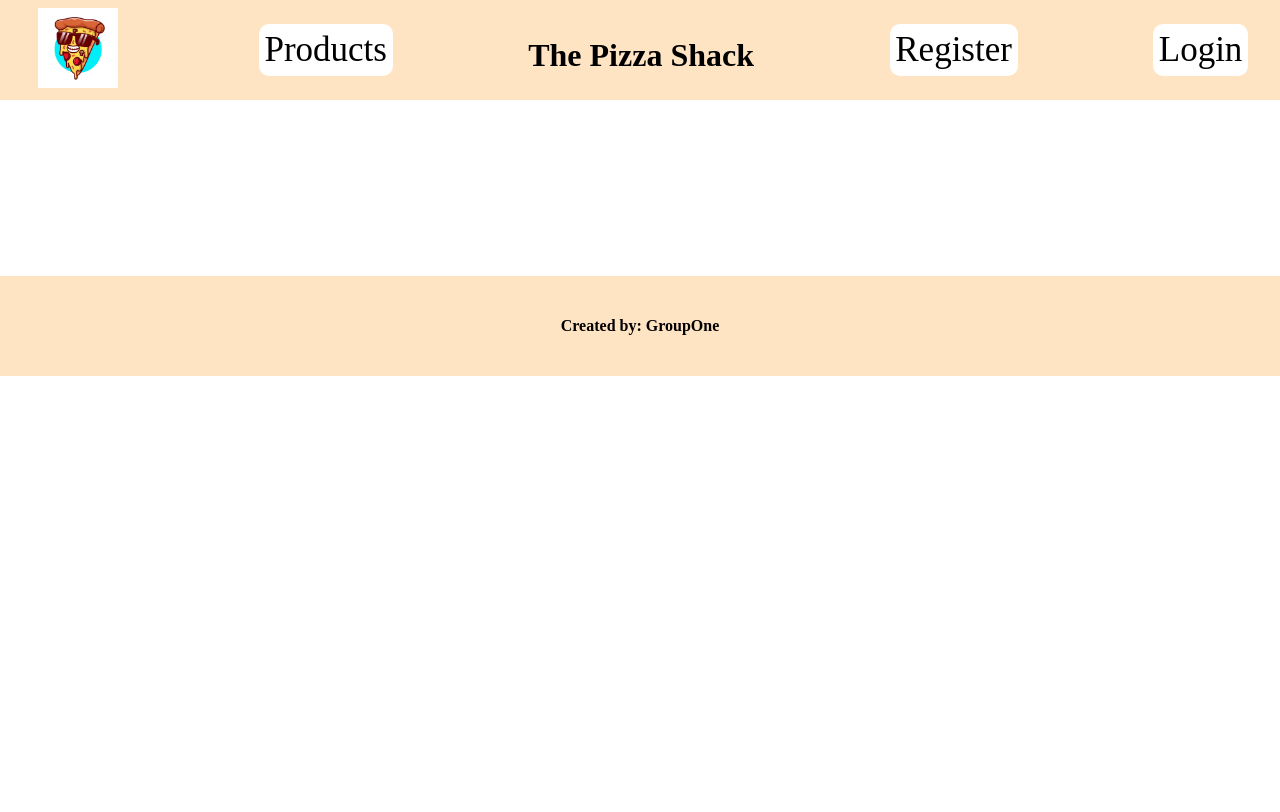
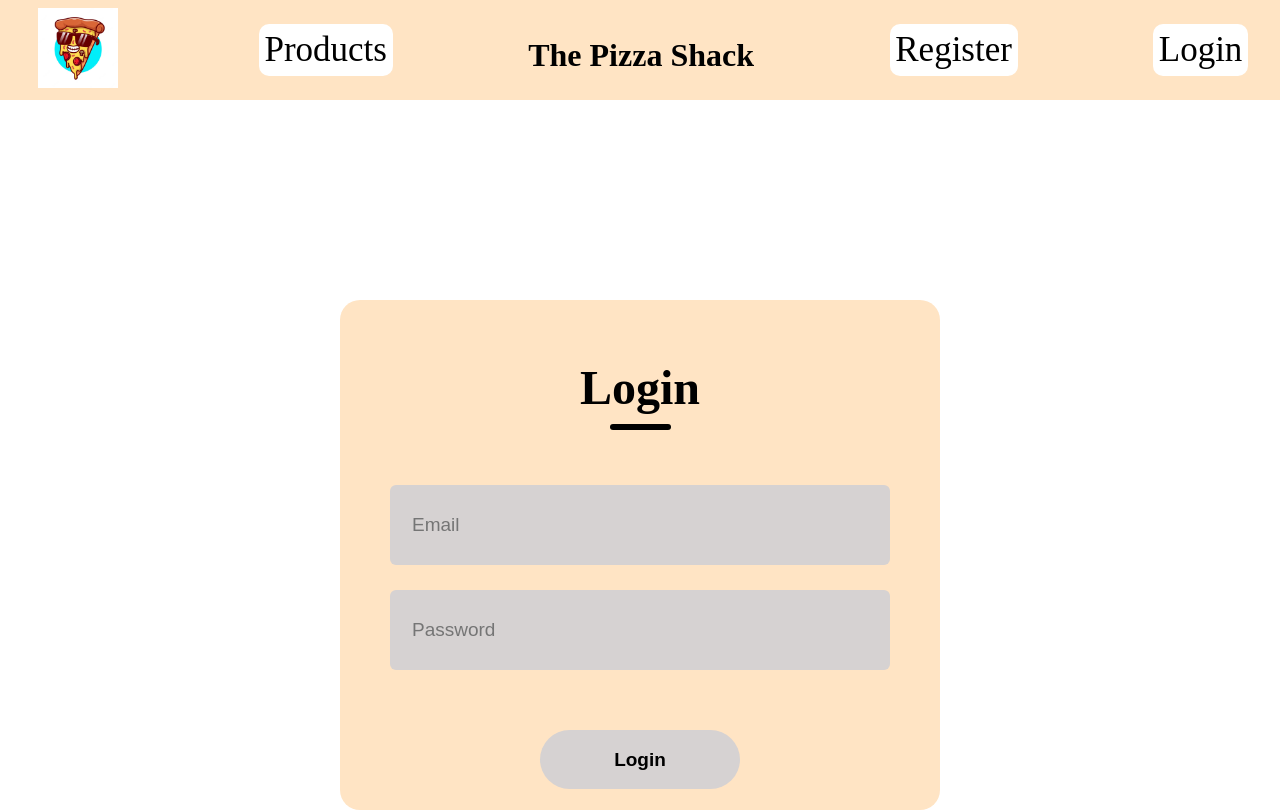
Before and after one commit to Markcanderson8/GroupOne, a React (Create React App) app in the folder pizzaFrontEnd/: page /login in a window 1280 px wide. Shown: the top 812 px of the page. Built offline with nearby package versions, Linux system fonts and the light colour scheme.

Commit message:
added login page, need to implement

```diff
--- a/pizzaFrontEnd/src/Components/App/App.js
+++ b/pizzaFrontEnd/src/Components/App/App.js
@@ -7,6 +7,7 @@ import styles from "./App.module.css";
 import ProductPage from "../productPage/ProductPage";
 import SingleProductPage from "../productPage/SingleProductPage";
 import Register from "../register/Register";
+import Login from "../login/Login";
 
 function App() {
   return (
@@ -17,6 +18,7 @@ function App() {
         <Route exact path="/products" element={<ProductPage />} />
         <Route exact path="/products/:id" element={<SingleProductPage />} />
         <Route exact path="/register" element={<Register />} />
+        <Route exact path="/login" element={<Login />} />
       </Routes>
       <Footer />
     </div>
--- /dev/null
+++ b/pizzaFrontEnd/src/Components/login/Login.js
@@ -0,0 +1,49 @@
+import React from "react";
+import { useState } from "react";
+import styles from "./login.module.css";
+
+const Login = () => {
+  const [email, setEmail] = useState("");
+  const [password, setPassword] = useState("");
+  const [message, setMessage] = useState("");
+
+  const handleSubmit = () => {};
+
+  return (
+    <div className={styles.container}>
+      <div className={styles.header}>
+        <div className={styles.text}>Login</div>
+        <div className={styles.underline}></div>
+      </div>
+      <form onSubmit={handleSubmit}>
+        <div className={styles.inputs}>
+          <div className={styles.input}>
+            <input
+              type="email"
+              value={email}
+              placeholder="Email"
+              onChange={(e) => setEmail(e.target.value)}
+            />
+          </div>
+          <div className={styles.input}>
+            <input
+              type="password"
+              value={password}
+              placeholder="Password"
+              onChange={(e) => setPassword(e.target.value)}
+            />
+          </div>
+        </div>
+        <div className={styles.submitContainer}>
+          <button className={styles.button} type="submit">
+            Login
+          </button>
+        </div>
+
+        <div className="message">{message ? <p>{message}</p> : null}</div>
+      </form>
+    </div>
+  );
+};
+
+export default Login;
--- /dev/null
+++ b/pizzaFrontEnd/src/Components/login/login.module.css
@@ -0,0 +1,125 @@
+.container {
+    height: 60vh;
+    display: flex;
+    flex-direction: column;
+    margin: auto;
+    margin-top: 200px;
+    width: 600px;
+    background: bisque;
+    padding-bottom: 30px;
+    border-radius: 20px;
+}
+
+.header {
+    display: flex;
+    flex-direction: column;
+    align-items: center;
+    gap: 9px;
+    width: 100%;
+    margin-top: 60px;
+}
+
+.text {
+    color: black;
+    font-size: 48px;
+    font-weight: 700;
+}
+
+.underline {
+    width: 61px;
+    height: 6px;
+    background: black;
+    border-radius: 9px;
+}
+
+.inputs {
+    margin-top: 55px;
+    display: flex;
+    flex-direction: column;
+    gap: 25px;
+}
+
+.input {
+    display: flex;
+    align-items: center;
+    margin: auto;
+    width: 480px;
+    height: 80px;
+    background: rgb(214, 210, 210);
+    border-radius: 6px;
+    padding-left: 20px;
+}
+
+.input img {
+    margin: 0px 30px;
+}
+
+.input input {
+    height: 50px;
+    width: 400px;
+    background: transparent;
+    border: none;
+    outline: none;
+    color: black;
+    font-size: 19px;
+}
+
+.forgot-password {
+    padding-left: 62px;
+    margin-top: 27px;
+    color: black;
+    font-size: 18px;
+}
+
+.forgotPassword span {
+    color: black;
+    cursor: pointer;
+}
+
+.submitContainer {
+    display: flex;
+    justify-content: center;
+    align-items: center;
+    gap: 30px;
+    margin: 60px auto;
+}
+
+.submit {
+    display: flex;
+    justify-content: center;
+    align-items: center;
+    width: 200px;
+    height: 59px;
+    color: black;
+    background-color: rgb(214, 210, 210);
+    border-radius: 50px;
+    font-size: 19px;
+    font-weight: 700;
+    cursor: pointer;
+}
+
+.gray {
+    background-color: #EAEAEA;
+    color: darkgray;
+}
+
+.button {
+    display: flex;
+    justify-content: center;
+    align-items: center;
+    width: 200px;
+    height: 59px;
+    color: black;
+    background-color: rgb(214, 210, 210);
+    border-radius: 50px;
+    border: none;
+    font-size: 19px;
+    font-weight: 700;
+    cursor: pointer;
+}
+
+.message {
+    font-size: 1.2em;
+    text-align: center;
+    color: #36a936;
+}
--- a/pizzaFrontEnd/src/Components/navBar/NavBar.js
+++ b/pizzaFrontEnd/src/Components/navBar/NavBar.js
@@ -19,7 +19,7 @@ function NavBar() {
       <Link className={styles.navLinks} to="/register">
         Register
       </Link>
-      <Link className={styles.navLinks} to="/">
+      <Link className={styles.navLinks} to="/login">
         Login
       </Link>
     </div>
```
